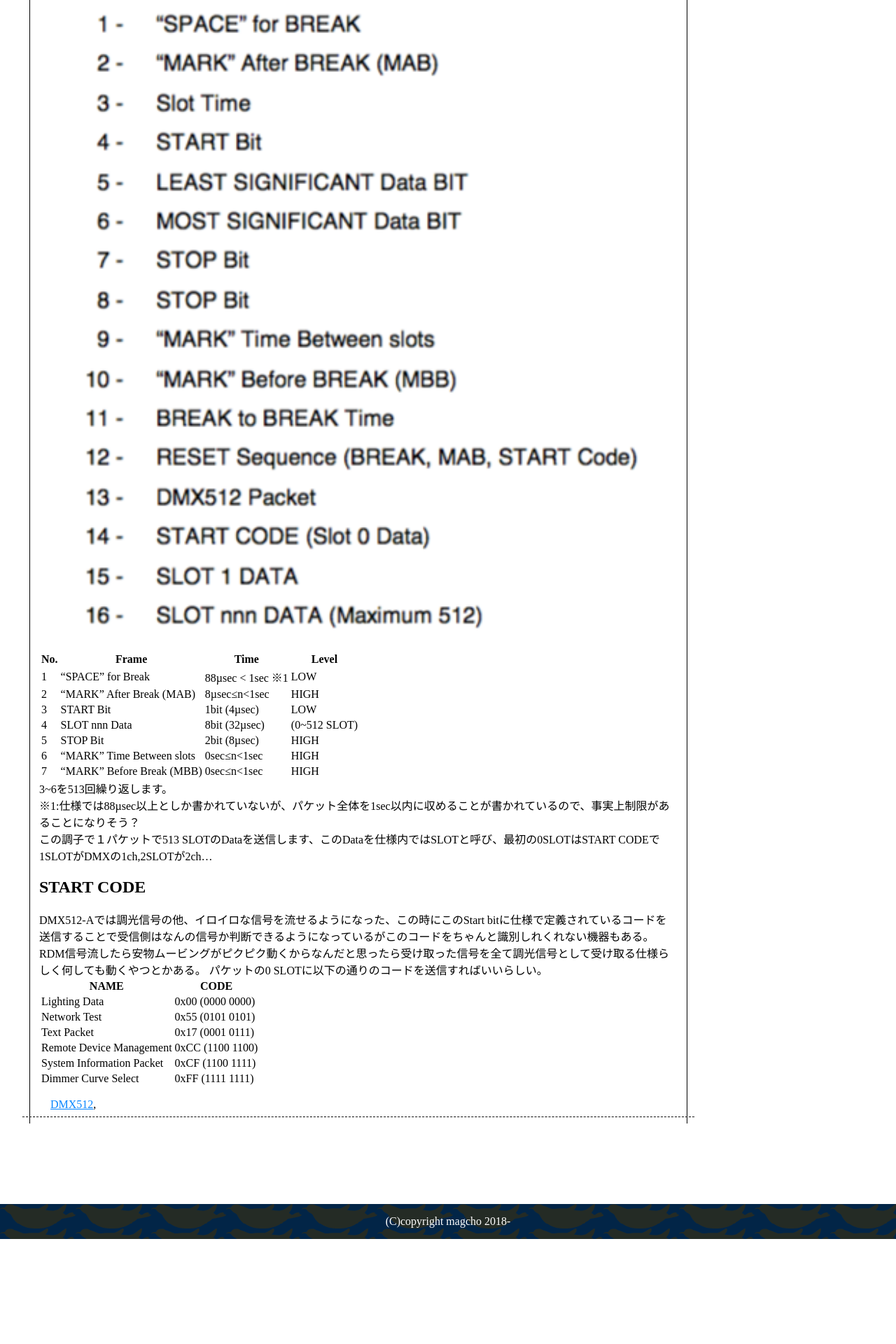
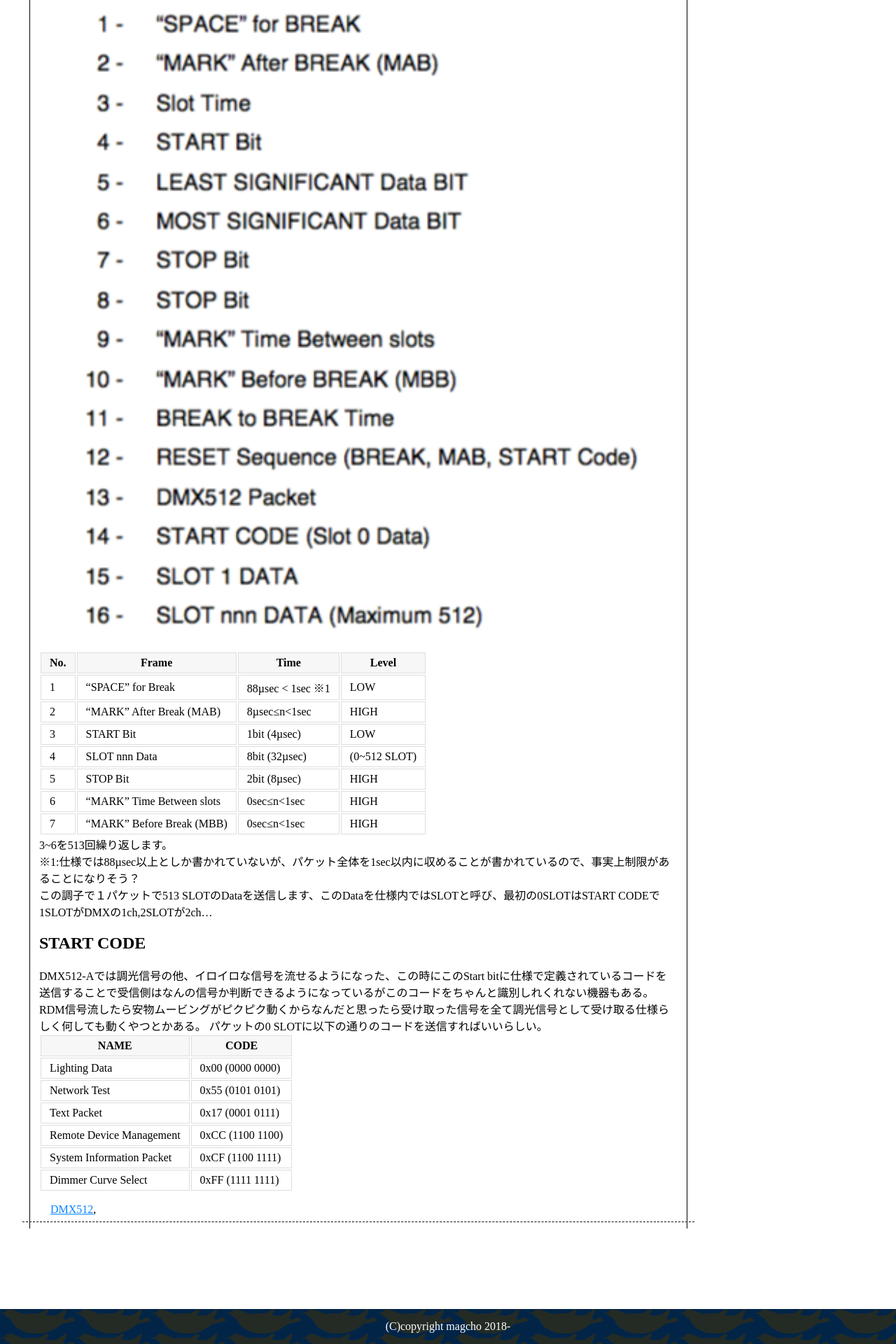
Before and after one commit to magcho/jekyll.blog.magcho.com, a Jekyll site: the page built from _posts/2018-09-02-dmx512のプロトコルをまとめる.md, in a window 1280 px wide. Shown: the part 1436-3356 px from the top of the page at 70% size. Built offline with Jekyll 4.4.1, drawn with Linux system fonts in a browser that asks for light colours; some web fonts are replaced; before the commit the page ends 3206 px from its top, so only the background shows below that.

Commit message:
[update] table stlye

```diff
--- a/assets/css/base.scss
+++ b/assets/css/base.scss
@@ -186,6 +186,19 @@ body {
         pre{
           overflow-x: scroll;
         }
+        table{
+          th{
+            background:{
+              color: #f7f7f7;
+            }
+            border: 1px solid #ddd;
+            padding: 5px 12px;
+          }
+          td{
+            border: 1px solid #ddd;
+            padding: 5px 12px;
+          }
+        }
       }
       .tag-list{
         ul{
```
